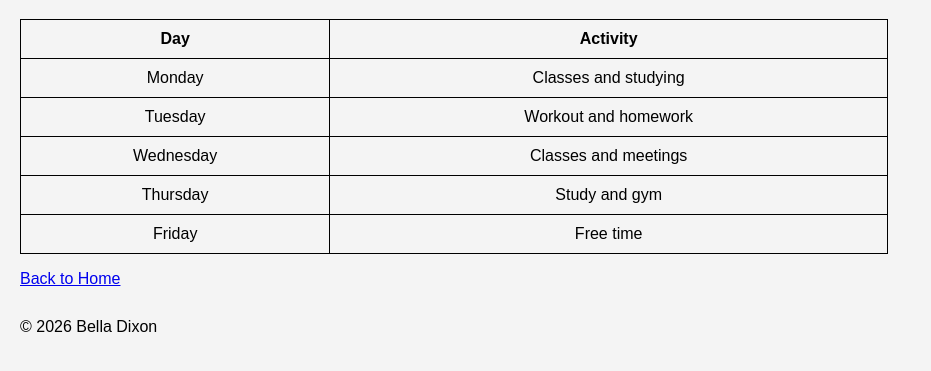
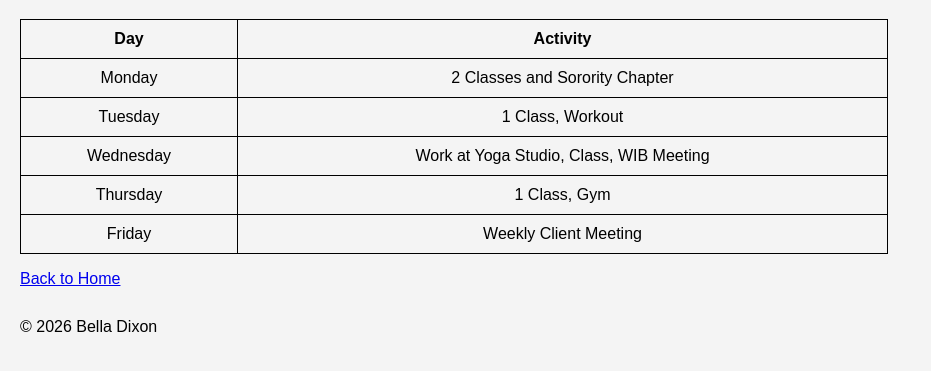
Before and after one commit to belladixon/idxon-personal-web-page, a plain HTML site: page schedule.html in a window 1280 px wide. Shown: the part 61-432 px from the top of the page, without its empty margins (0-931 px from the left). Drawn offline with Linux system fonts and the light colour scheme.

Commit message:
updated weekly schedule

```diff
--- a/schedule.html
+++ b/schedule.html
@@ -23,27 +23,27 @@
 
 <tr>
 <td>Monday</td>
-<td>Classes and studying</td>
+<td>2 Classes and Sorority Chapter</td>
 </tr>
 
 <tr>
 <td>Tuesday</td>
-<td>Workout and homework</td>
+<td>1 Class, Workout</td>
 </tr>
 
 <tr>
 <td>Wednesday</td>
-<td>Classes and meetings</td>
+<td>Work at Yoga Studio, Class, WIB Meeting</td>
 </tr>
 
 <tr>
 <td>Thursday</td>
-<td>Study and gym</td>
+<td>1 Class, Gym</td>
 </tr>
 
 <tr>
 <td>Friday</td>
-<td>Free time</td>
+<td>Weekly Client Meeting</td>
 </tr>
 
 </table>
```
